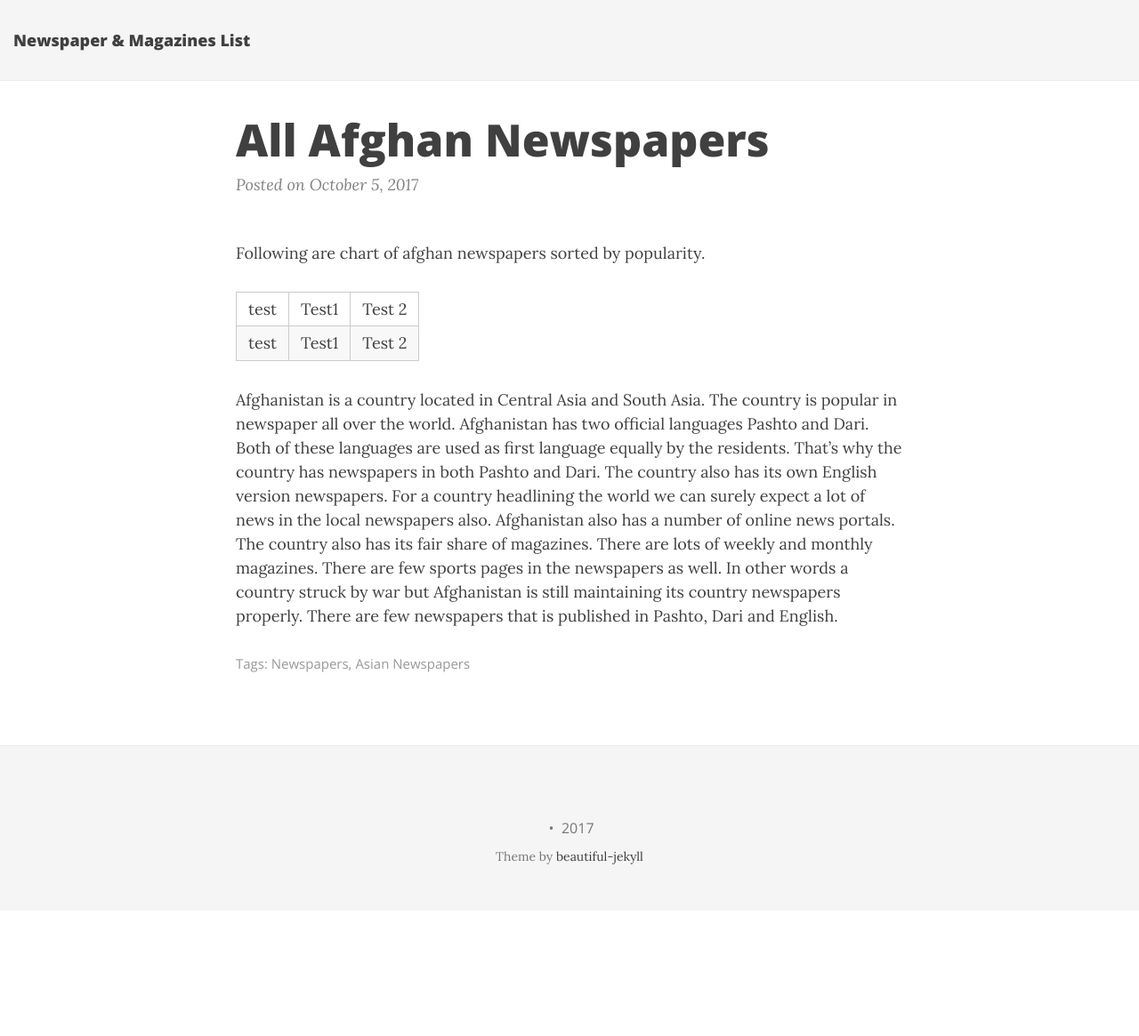
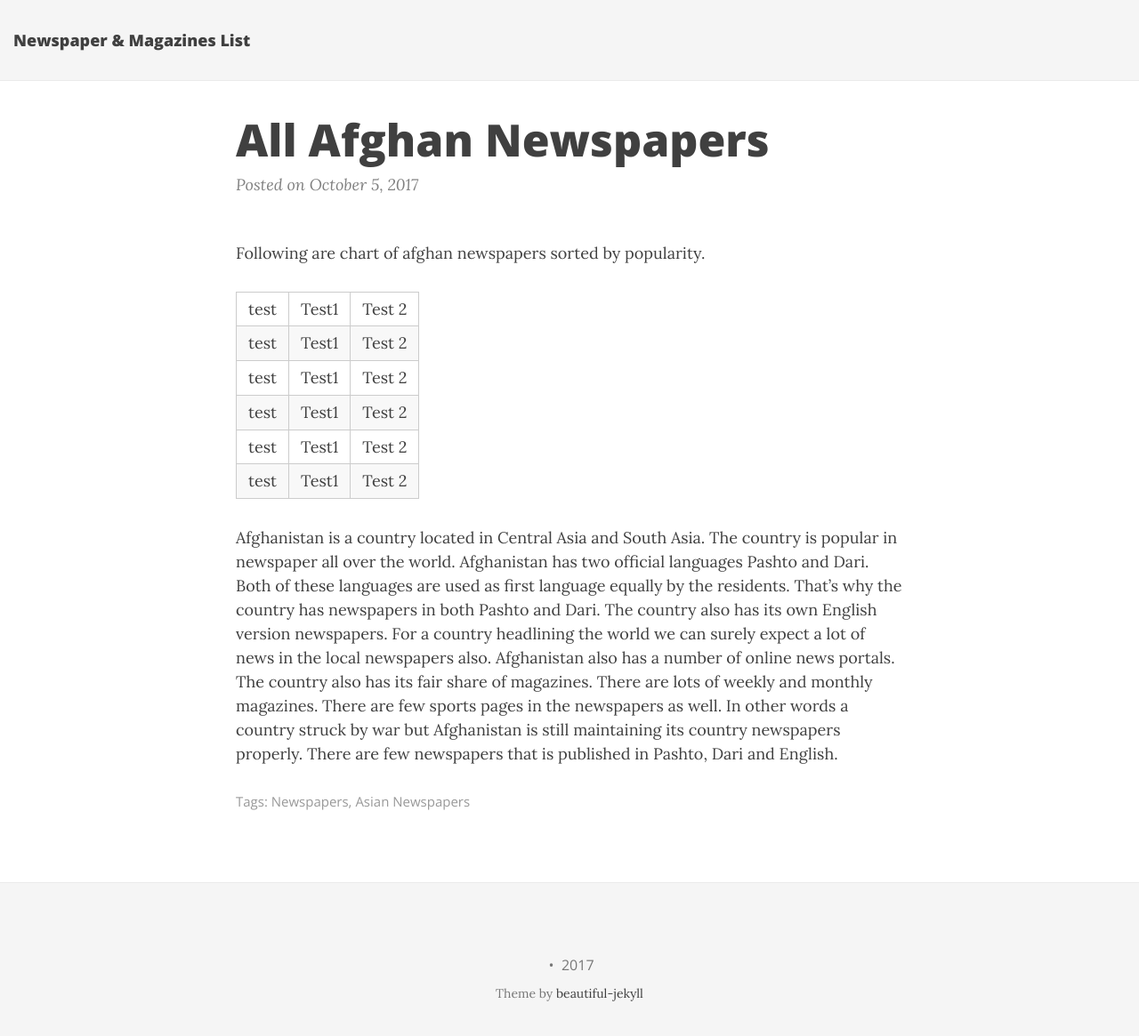
Before and after one commit to newspapers/newspapers.github.io, a Jekyll site: the page built from _posts/2017-10-05-Afghan.markdown, in a window 1280 px wide and 1178 px high. Shown: the top 1165 px of the window at 89% size. Built offline with Jekyll 4.4.1, drawn with Linux system fonts in a browser that asks for light colours; nearby versions of some CDN libraries.

Commit message:
Update 2017-10-05-Afghan.markdown

```diff
--- a/_posts/2017-10-05-Afghan.markdown
+++ b/_posts/2017-10-05-Afghan.markdown
@@ -1,8 +1,10 @@
 ---
 layout: post
-title:  "All Afghan Newspapers"
-description: Read all Afghanistan Newspapers at one site. Collection (List) of all afghan pashto and english newspaper, magazine and online portal.
-date:   2017-10-05 07:36:41 +0600
+title: All Afghan Newspapers
+description: >-
+  Read all Afghanistan Newspapers at one site. Collection (List) of all afghan
+  pashto and english newspaper, magazine and online portal.
+date: '2017-10-05 07:36:41 +0600'
 permalink: /afghanistan
 image: /banner/Flag-of-Afghanistan.png
 categories:
@@ -11,10 +13,15 @@ categories:
 tags:
   - Newspapers
   - Asian Newspapers
+published: true
 ---
 Following are chart of afghan newspapers sorted by popularity.
 
 | test | Test1 | Test 2|
 | test | Test1 | Test 2|
+| test | Test1 | Test 2|
+| test | Test1 | Test 2|
+| test | Test1 | Test 2|
+| test | Test1 | Test 2|
 
 Afghanistan is a country located in Central Asia and South Asia. The country is popular in newspaper all over the world. Afghanistan has two official languages Pashto and Dari. Both of these languages are used as first language equally by the residents. That’s why the country has newspapers in both Pashto and Dari. The country also has its own English version newspapers. For a country headlining the world we can surely expect a lot of news in the local newspapers also. Afghanistan also has a number of online news portals. The country also has its fair share of magazines. There are lots of weekly and monthly magazines. There are few sports pages in the newspapers as well. In other words a country struck by war but Afghanistan is still maintaining its country newspapers properly. There are few newspapers that is published in Pashto, Dari and English.
```
